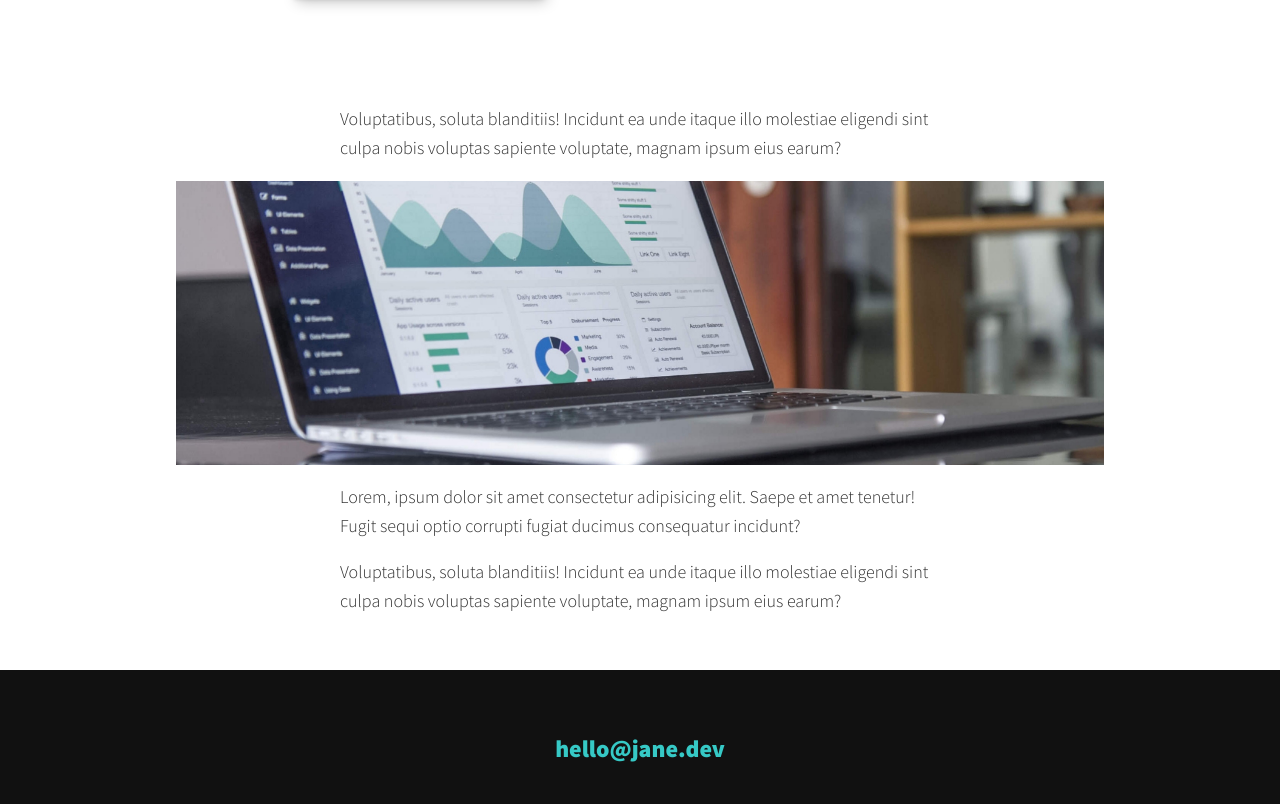
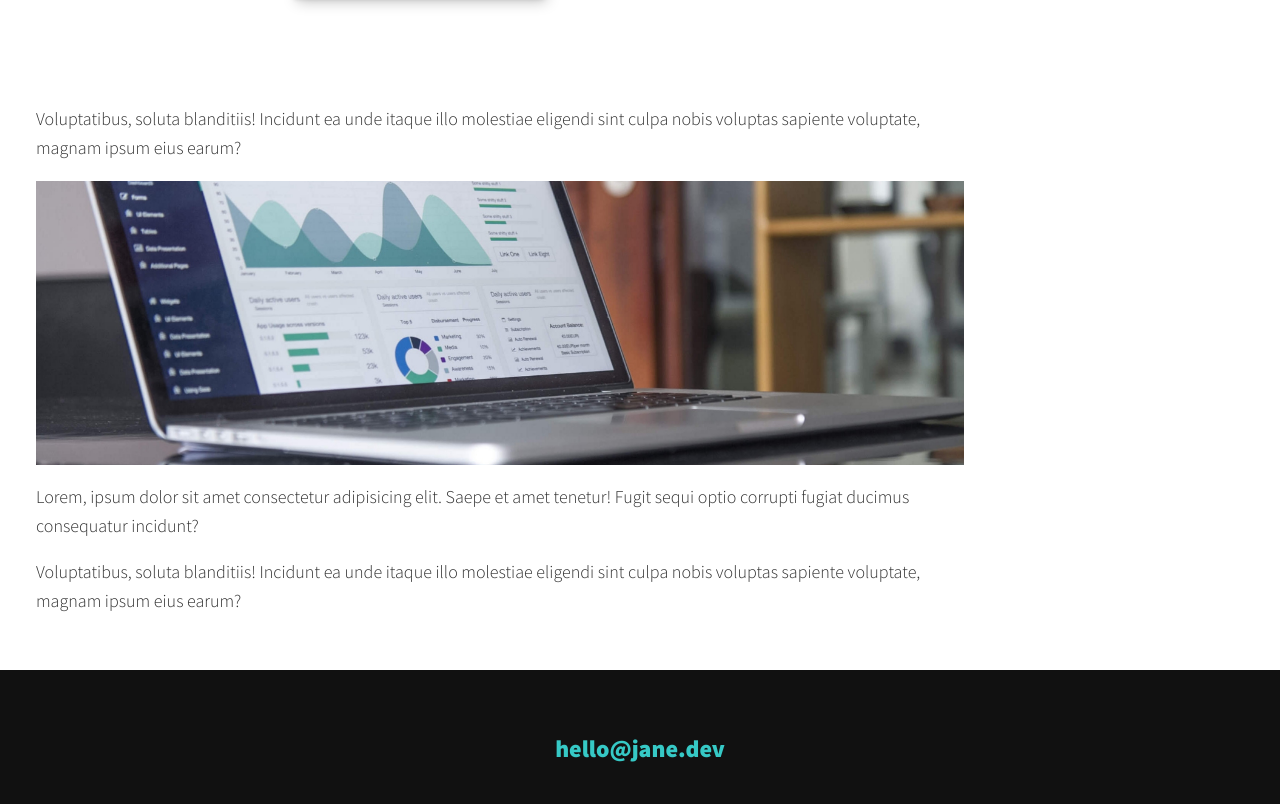
Before and after one commit to amackenzie26/Portfolio-AM-new, a plain HTML site: page portfolio-item.html in a window 1280 px wide. Shown: the part 397-1201 px from the top of the page. Drawn offline with nearby package versions, Linux system fonts and the light colour scheme.

Commit message:
style updates my work

```diff
--- a/css/style.css
+++ b/css/style.css
@@ -4,7 +4,7 @@
     box-sizing: border-box;
 }
 
-/* Custom Properties, update these for your own design */
+
 
 :root {
     --ff-primary: 'Source Sans Pro', sans-serif;
@@ -468,11 +468,12 @@ header {
 .portfolio-item-individual {
     padding: 0 2em 2em;
     max-width: 1000px;
-    margin: 0 auto;
+    margin: inherit;
+    margin-bottom: inherit;
 }
 
-.portfolio-item-individual p {
+/* .portfolio-item-individual p {
     max-width: 600px;
-    margin-left: auto;
-    margin-right: auto;
-}
+    margin-left: inherit;
+    margin-right: inherit;
+} */
```
